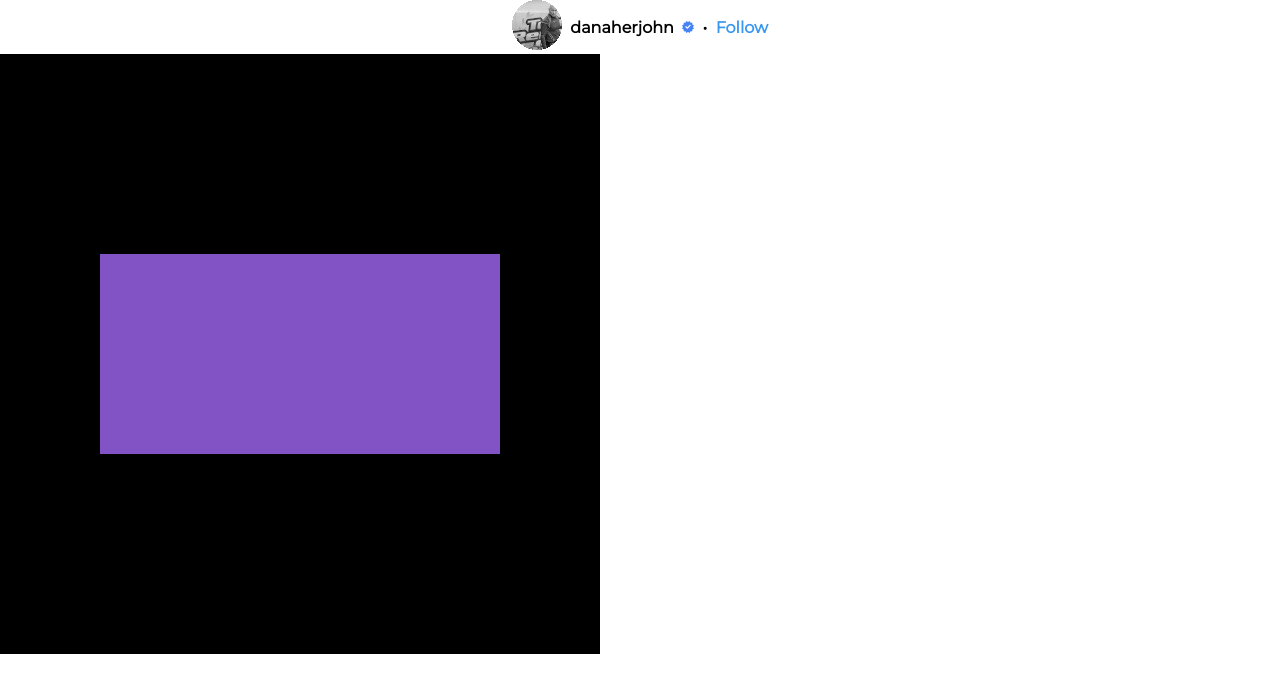
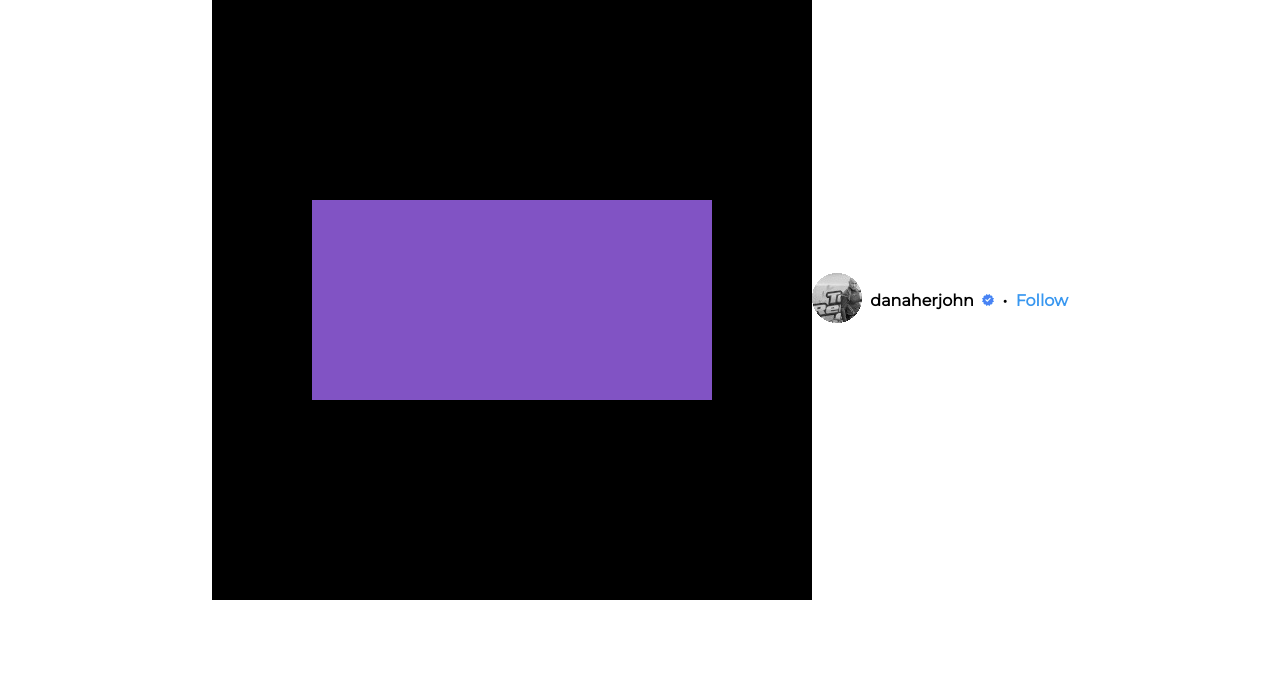
Before and after one commit to SpencerWhitehead7/markov-danaher-quotes-site, a website: page fakeInsta.html in a window 1280 px wide. Drawn offline with Linux system fonts and the light colour scheme.

Commit message:
feat: architect ut rest of tile

```diff
--- a/fakeInsta.html
+++ b/fakeInsta.html
@@ -9,7 +9,14 @@
 
 <body>
 
-  <article>
+  <article class="center-wrapper">
+    <div class="center-wrapper" id="black-filler">
+      <!-- <img src="200x200.png" alt="test" id="photo"/> -->
+      <img src="400x200.png" alt="test" id="photo"/>
+      <!-- <img src="200x400.png" alt="test" id="photo"/> -->
+      <!-- <img src="700x700.png" alt="test" id="photo"/> -->
+    </div>
+    <div>
         <header class="center-wrapper">
           <a href="https://www.instagram.com/danaherjohn/">
             <img src="danaherphoto.png" alt="danaher john's profile picture"/>
@@ -20,11 +27,10 @@
           <b style="color:#3897f0;">Follow</b>
         </header>
         <div>
-      <div class="center-wrapper" id="black-filler">
-        <!-- <img src="200x200.png" alt="test" id="photo"/> -->
-        <img src="400x200.png" alt="test" id="photo"/>
-        <!-- <img src="200x400.png" alt="test" id="photo"/> -->
-        <!-- <img src="700x700.png" alt="test" id="photo"/> -->
+          <!-- Actual quotes div -->
+        </div>
+        <div>
+          <!-- Bottom boilerplate div -->
         </div>
       </div>
   </article>
```
Lines whose indentation alone changed are shown as unchanged.
